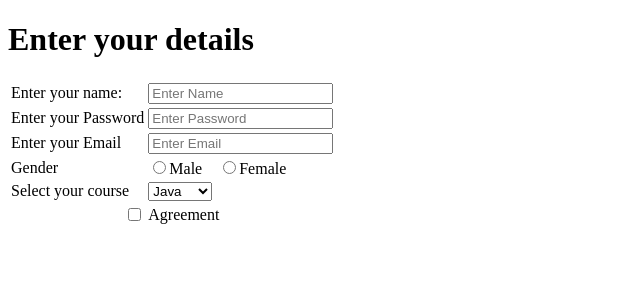
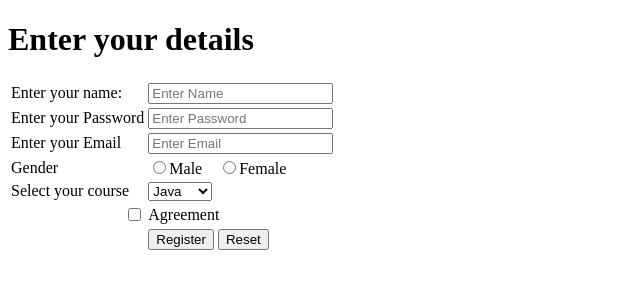
Before and after one commit to pritesh-peter/HttpServletDemo, a web app: page / in a window 1280 px wide. Shown: the top 300 px of the page, without its empty margins (0-640 px from the left). Run offline with its HTML, style and script files only (its server is not run), Linux system fonts and the light colour scheme; data that the repository does not hold is empty.

Commit message:
WIP for Register Servlet

```diff
--- a/src/main/webapp/index.html
+++ b/src/main/webapp/index.html
@@ -6,6 +6,7 @@
     </head>
     <body>
         <h1>Enter your details</h1>
+        <form action="RegisterServlet" method="post">
         <table>
             <tr>
                 <td>Enter your name: </td>
@@ -37,6 +38,16 @@
                  <td style="text-align: right"> <input type="checkbox" value="checked" name="condition" ></td>
                  <td>Agreement</td>
              </tr>
+             <tr>
+                 <td>
+
+                 </td>
+                 <td>
+                    <button type="submit">Register</button>
+                    <button type="reset">Reset</button>
+                 </td>
+             </tr>
         </table>
+        </form>
     </body>
 </html>
```
Also changed, not shown: src/main/java/com/servlets/RegisterServlet.java (added, +8 -0 lines), 3 other files.
